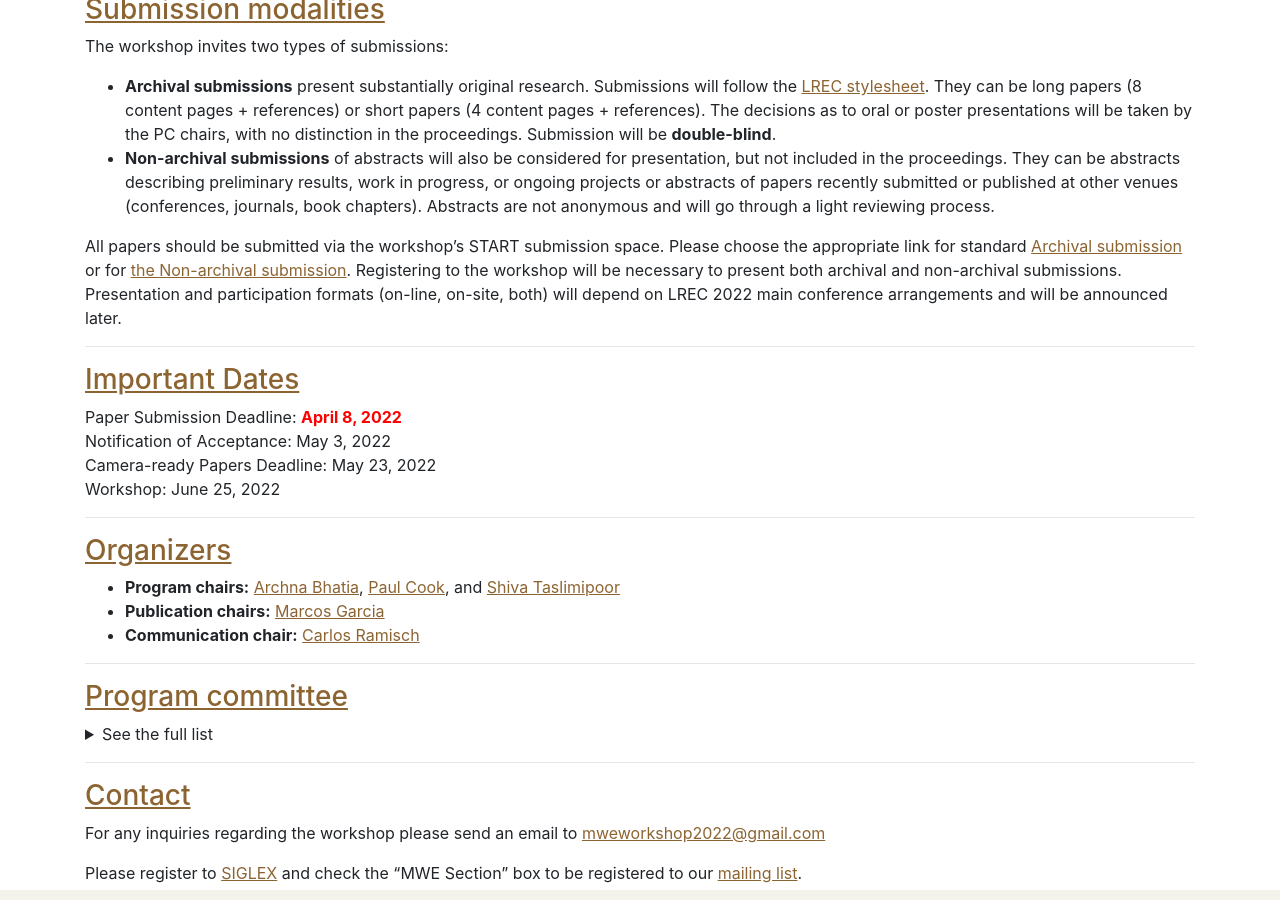
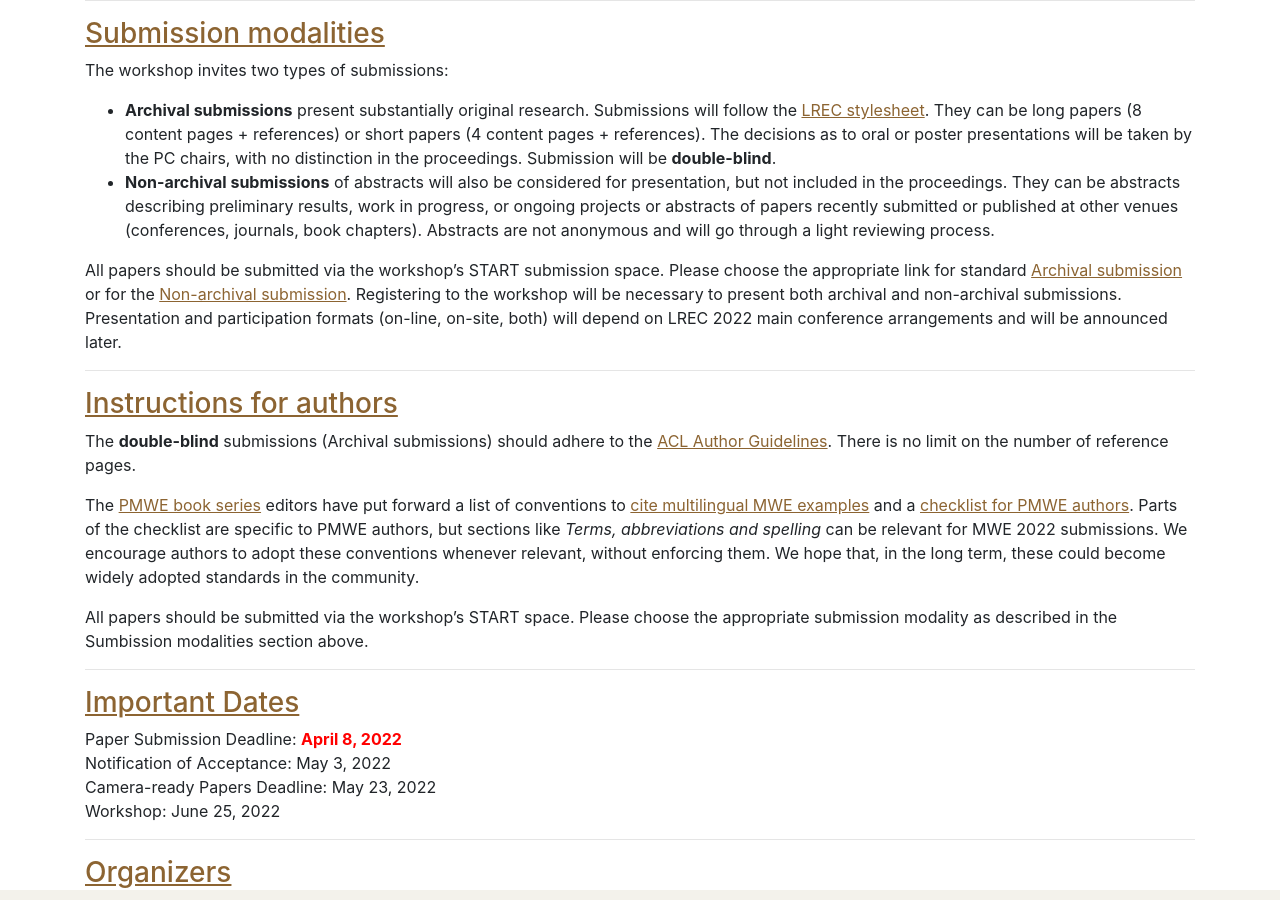
Before and after one commit to multiword/multiword.github.io, a Jekyll site: the page built from mwe2022/index.md, in a window 1280 px wide and 900 px high, scrolled down 2247 px. Built offline with Jekyll 4.4.1, drawn with Linux system fonts in a browser that asks for light colours; comment, search, counter and statistics services are not loaded; some of the changed text lies outside the part shown.

Commit message:
Add a section on instructions for authors

```diff
--- a/mwe2022/index.md
+++ b/mwe2022/index.md
@@ -34,6 +34,7 @@ Special Interest Group on the Lexicon ([SIGLEX](http://www.siglex.org/)) of the
 <!---- [Accepted papers](#papers)--->
 - [Description](#description)
 - [Submission modalities](#submission)
+- [Instructions for authors](#instructions)
 - [Important dates](#dates)
 - [Organizers](#organizers)
 - [Program committee](#committee)
@@ -85,7 +86,17 @@ The workshop invites two types of submissions:
 - **Archival submissions** present substantially original research. Submissions will follow the [LREC stylesheet](https://lrec2022.lrec-conf.org/en/submission2022/authors-kit/). They can be long papers (8 content pages + references) or short papers (4 content pages + references). The decisions as to oral or poster presentations will be taken by the PC chairs, with no distinction in the proceedings. Submission will be **double-blind**.
 - **Non-archival submissions** of abstracts will also be considered for presentation, but not included in the proceedings. They can be abstracts describing preliminary results, work in progress, or ongoing projects or abstracts of papers recently submitted or published at other venues (conferences, journals, book chapters). Abstracts are not anonymous and will go through a light reviewing process.
 
-All papers should be submitted via the workshop's START submission space. Please choose the appropriate link for standard [Archival submission](https://www.softconf.com/lrec2022/MWE/user/scmd.cgi?scmd=submitPaperCustom&pageid=0) or for [the Non-archival submission](https://www.softconf.com/lrec2022/MWE/user/scmd.cgi?scmd=submitPaperCustom&pageid=1). Registering to the workshop will be necessary to present both archival and non-archival submissions. Presentation and participation formats (on-line, on-site, both) will depend on LREC 2022 main conference arrangements and will be announced later.
+All papers should be submitted via the workshop's START submission space. Please choose the appropriate link for standard [Archival submission](https://www.softconf.com/lrec2022/MWE/user/scmd.cgi?scmd=submitPaperCustom&pageid=0) or for the [Non-archival submission](https://www.softconf.com/lrec2022/MWE/user/scmd.cgi?scmd=submitPaperCustom&pageid=1). Registering to the workshop will be necessary to present both archival and non-archival submissions. Presentation and participation formats (on-line, on-site, both) will depend on LREC 2022 main conference arrangements and will be announced later.
+
+-----
+
+### <a name="instructions"> Instructions for authors </a>
+
+The **double-blind** submissions (Archival submissions) should adhere to the [ACL Author Guidelines](https://www.aclweb.org/adminwiki/index.php?title=ACL_Author_Guidelines). There is no limit on the number of reference pages.
+
+The [PMWE book series](https://langsci-press.org/catalog/series/pmwe) editors have put forward a list of conventions to [cite multilingual MWE examples](https://gitlab.com/parseme/pmwe/-/blob/master/Conventions-for-MWE-examples/PMWE_series_conventions_for_multilingual_examples.pdf) and a [checklist for PMWE authors](https://gitlab.com/parseme/pmwe/-/wikis/Checklist%20for%20authors%20and%20volume%20editors). Parts of the checklist are specific to PMWE authors, but sections like _Terms, abbreviations and spelling_ can be relevant for MWE 2022 submissions. We encourage authors to adopt these conventions whenever relevant, without enforcing them. We hope that, in the long term, these could become widely adopted standards in the community.
+
+All papers should be submitted via the workshop's START space. Please choose the appropriate submission modality as described in the Sumbission modalities section above.
 
 -----
 
```
